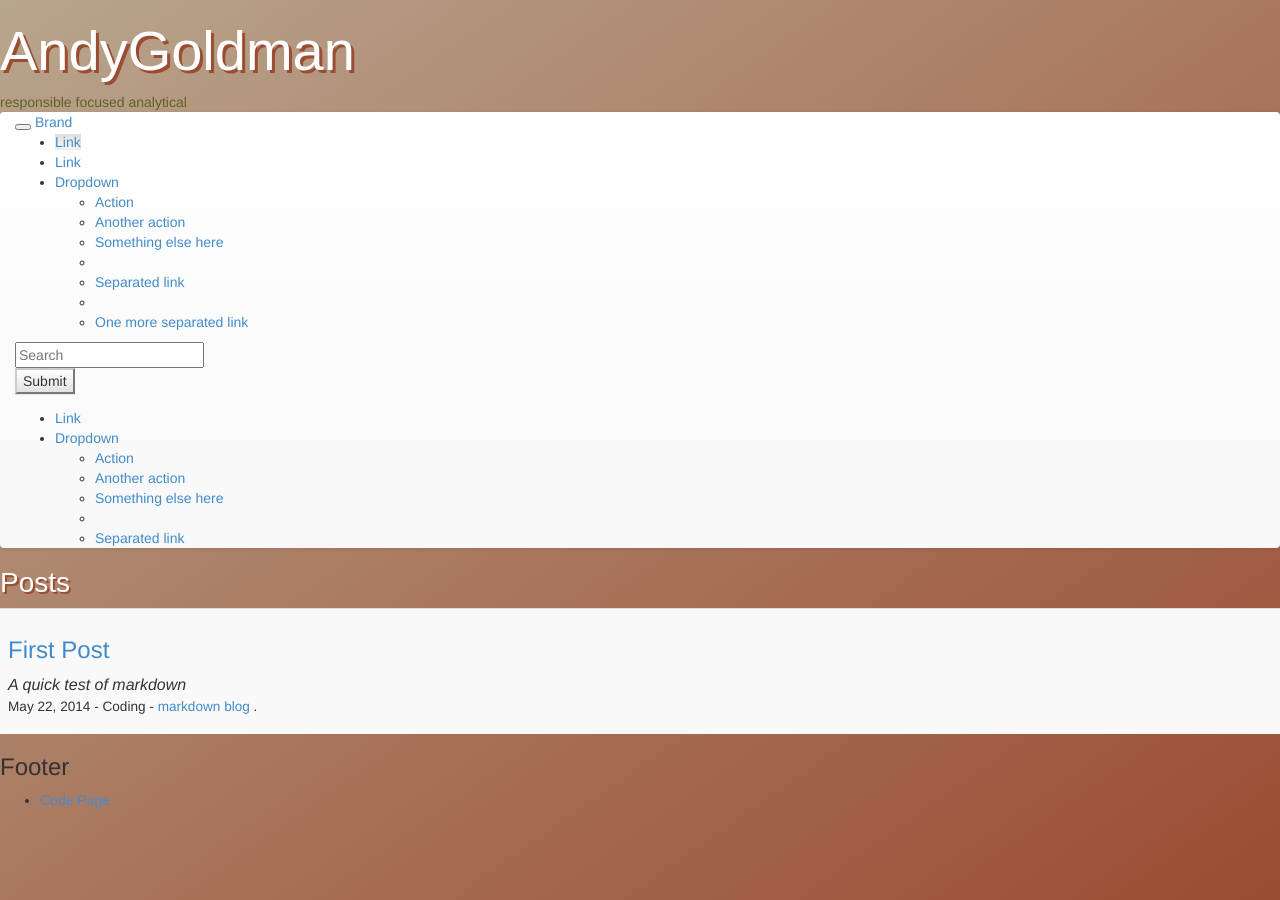
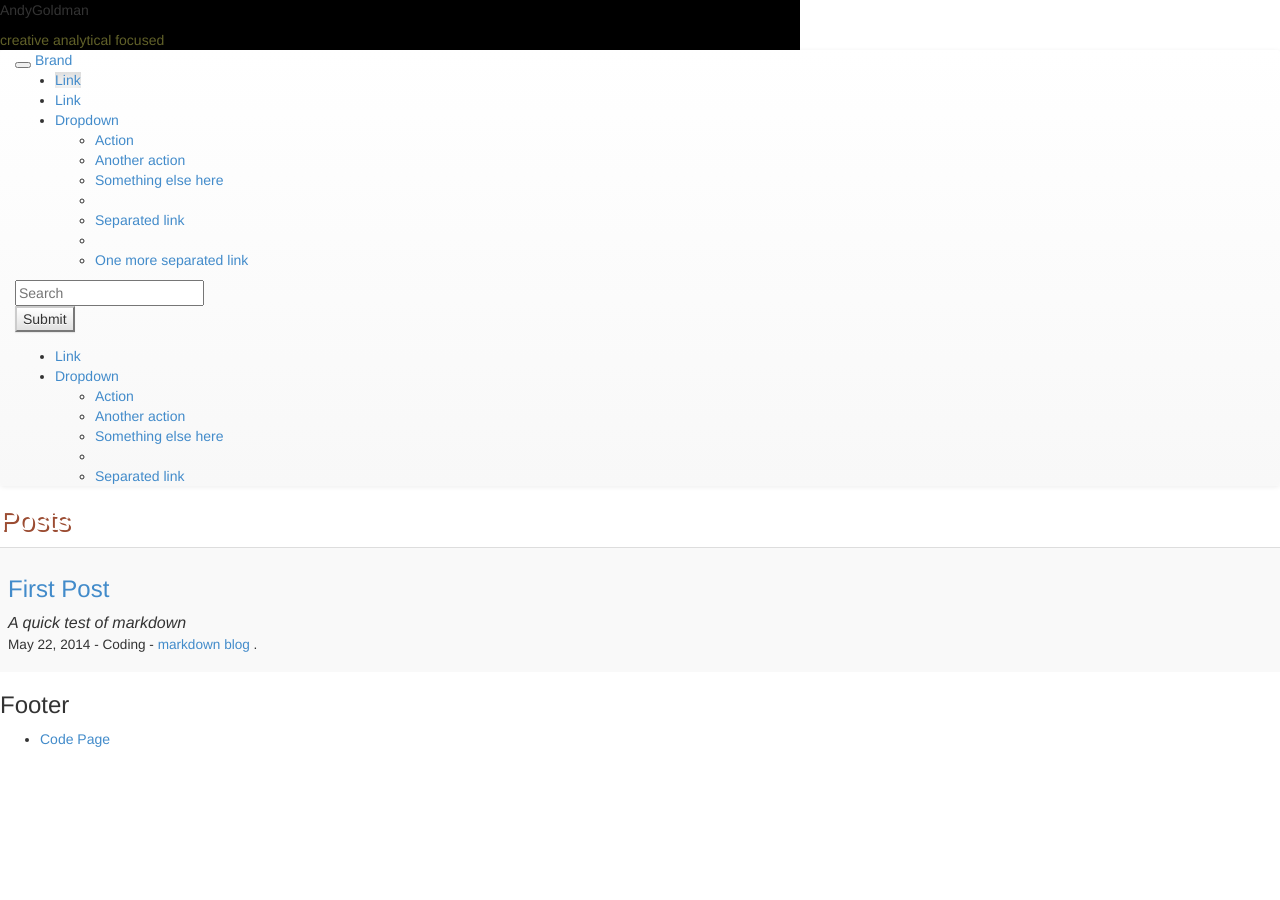
Before and after one commit to AndyGoldman/AndyGoldman2.github.io, a Jekyll site: the page built from index.html, in a window 1280 px wide. Built offline with Jekyll 4.4.1, drawn with Linux system fonts in a browser that asks for light colours; nearby versions of some CDN libraries.

Commit message:
Updated tagline, h1, and main.css

```diff
--- a/_layouts/main.html
+++ b/_layouts/main.html
@@ -18,8 +18,8 @@
 	</head>
 <body>
   <div id="header" >
-		<h1> AndyGoldman </h1>
-		<span id="tagline">responsible focused analytical </span>
+		<p id="header1"> AndyGoldman </p>
+		<span id="tagline">creative analytical focused </span>
 	</div>
 
   {% include menu.html %}
--- a/main.css
+++ b/main.css
@@ -1,4 +1,4 @@
-h1 {
+p #header {
 	width: 25%;
 	font-family: sans-serif;
 	font-size: 4em;
@@ -15,11 +15,12 @@ h2 {
 }
 
 body {
-	background: linear-gradient(to bottom right, rgb(184,165,141), rgb(155,76,50));
+	background-color: white;
 }
 
 #header {
 	width: 800px;
+	background-color: black;
 }
 
 #tagline {
```
